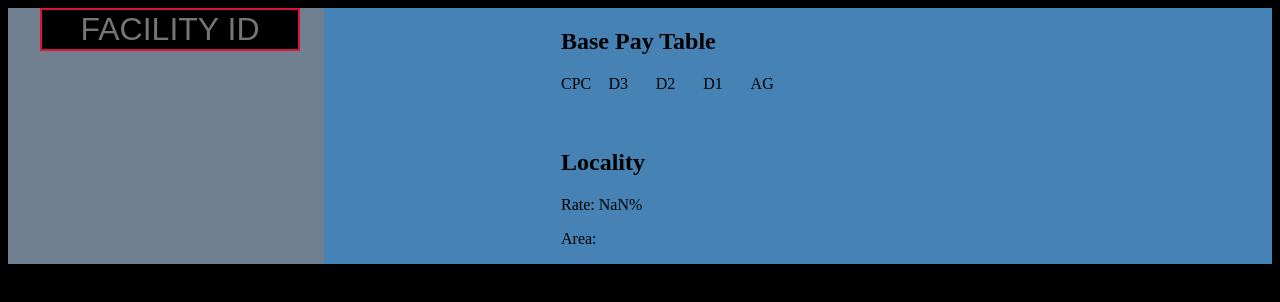
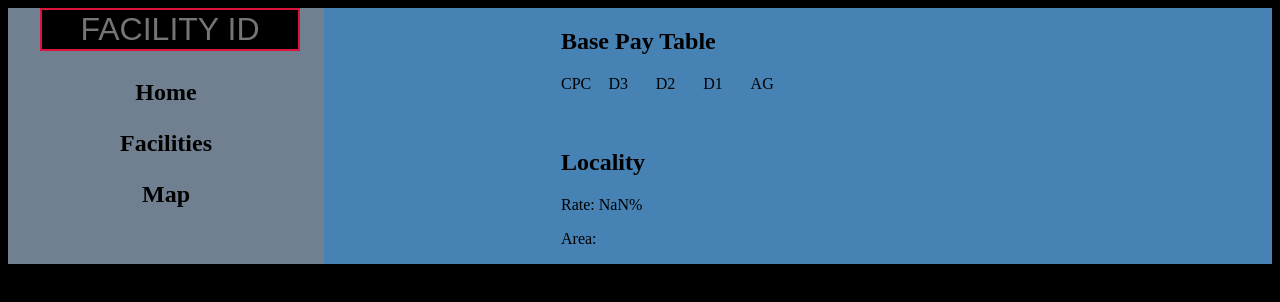
Before and after one commit to mj0730/next-fac-info, a Next.js app: page / in a window 1280 px wide. Shown: the top 302 px of the page. Built offline with nearby package versions, Linux system fonts and the light colour scheme.

Commit message:
adding pages skeletons; added some css

```diff
--- a/components/FacilityPage.jsx
+++ b/components/FacilityPage.jsx
@@ -1,4 +1,3 @@
-import Link from 'next/link';
 import Head from 'next/head';
 import Layout from './layout'
 import Pay from './Pay';
--- /dev/null
+++ b/components/PageLinks.jsx
@@ -0,0 +1,15 @@
+import React from 'react';
+import Link from 'next/link';
+
+const PageLinks = (props) => {
+
+  return (
+    <div id="page-links">
+      <Link href="/"><a>Home</a></Link>
+      <Link href="/facilities">Facilities</Link>
+      <Link href="/map">Map</Link>
+    </div>
+  )
+}
+
+export default PageLinks;
--- a/pages/index.js
+++ b/pages/index.js
@@ -1,10 +1,10 @@
 import Layout from '../components/layout';
 import Head from 'next/head';
-import Link from 'next/link';
 import { useState, useEffect } from 'react';
 import * as facs from '../scripts/facility_info';
 import FacilityPage from '../components/FacilityPage';
 import SearchBox from '../components/SearchBox';
+import PageLinks from '../components/PageLinks';
 
 const Index = (props) => {
   const [FacId, setFacId] = useState('');
@@ -33,6 +33,7 @@ const Index = (props) => {
 
       <div className="index-NavColumn">
         <SearchBox setFacId={setFacId} FacId = {FacId}/>
+        <PageLinks />
 
       </div>
 
--- a/styles.css
+++ b/styles.css
@@ -20,15 +20,36 @@ form {
 }
 
 input#facId {
+  width: 100%;
+  background-color: #000;
+  border: 2px solid crimson;
+  color: #fff;
+  font-size: 2em;
+  text-align: center;
   text-transform: uppercase;
-  width: 100%;
-  font-size: 2em;
-  border: 2px solid crimson;
-  background-color: #000;
-  color: #fff;
-  text-align: center;
 }
 
+/* Link Menu */
+#page-links {
+  margin-top: 1em;
+}
+
+#page-links a {
+  display: block;
+  margin: 0 auto;
+  padding: 12px 0;
+  font-family: 'garamound';
+  font-size: 1.5em;
+  text-align: center;
+  text-decoration: none;
+  font-weight: bold;
+  color: #000;
+}
+
+#page-links a:hover {
+  text-shadow: 0px 0px 2px antiquewhite;
+  background-color: rgba(0, 0, 70, 0.3);
+}
 /* Main page layout: 2 columns */
 .index-grid-container {
   display: grid;
```
Also changed, not shown: pages/facilities.js (added, +20 -0 lines).
